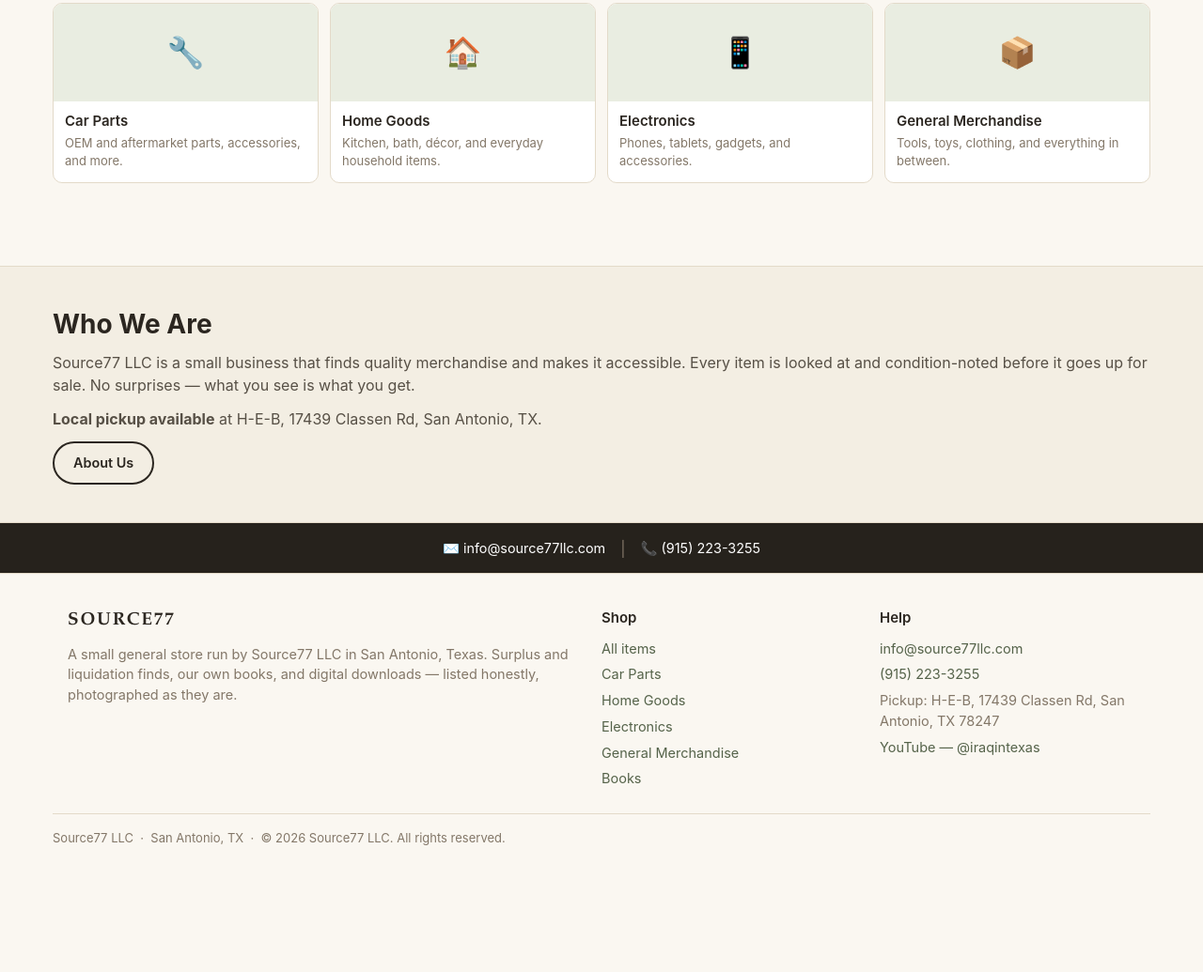
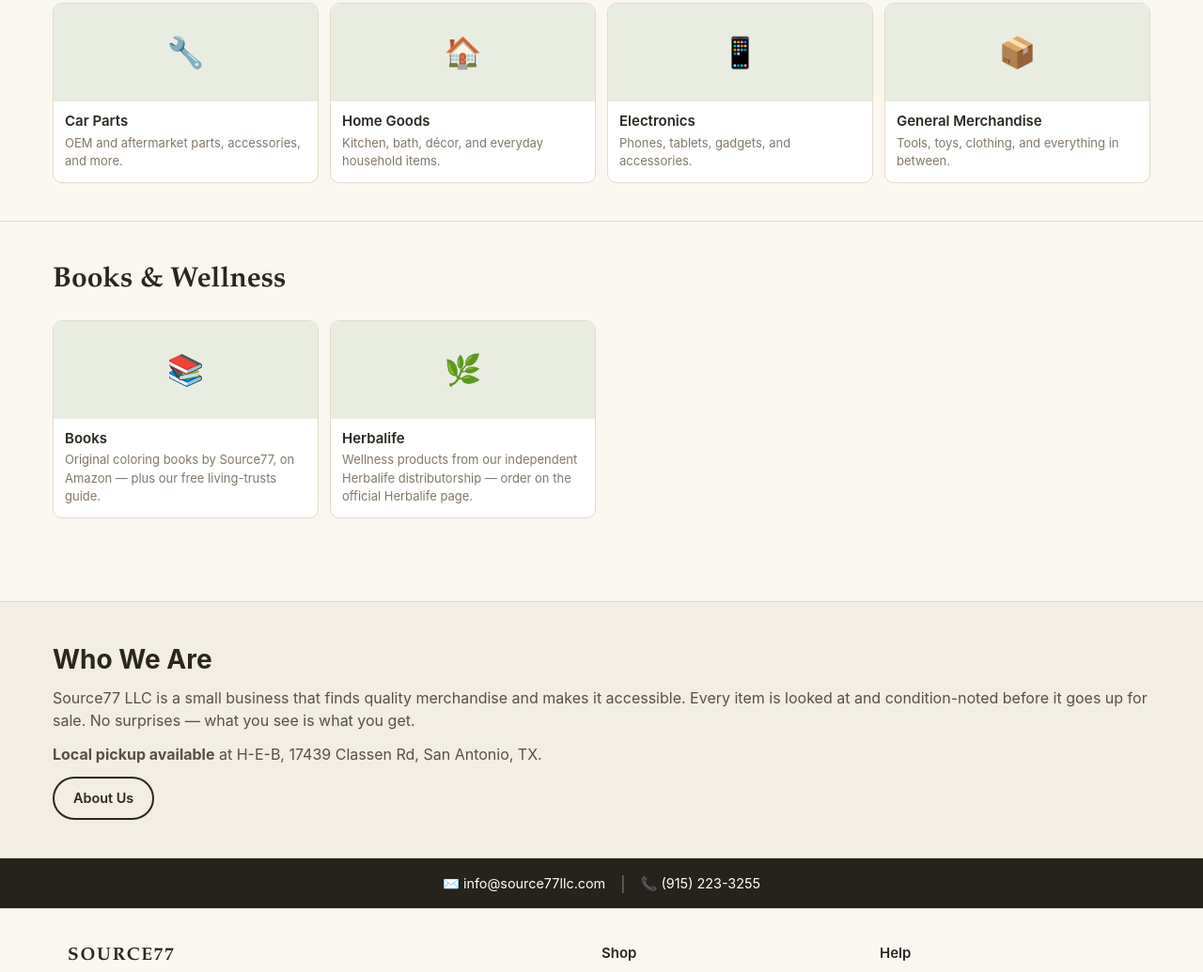
Before and after one commit to source77llc/source77-store, a plain HTML site: page public/index.html in a window 1280 px wide. Shown: the part 879-1914 px from the top of the page at 94% size. Before the commit the page ends 1824 px from the top, so only its background shows below. Drawn offline with Linux system fonts and the light colour scheme.

Commit message:
Add visible Books & Wellness sections to homepage

```diff
--- a/public/index.html
+++ b/public/index.html
@@ -74,6 +74,25 @@
     </div>
   </section>
 
+  <!-- ── Books & Wellness ─────────────────────────────────── -->
+  <section class="home-section">
+    <div class="container">
+      <h2 class="section-title">Books &amp; Wellness</h2>
+      <div class="category-grid">
+        <a href="books.html" class="category-card">
+          <div class="category-icon" aria-hidden="true">📚</div>
+          <h3>Books</h3>
+          <p>Original coloring books by Source77, on Amazon — plus our free living-trusts guide.</p>
+        </a>
+        <a href="herbalife.html" class="category-card">
+          <div class="category-icon" aria-hidden="true">🌿</div>
+          <h3>Herbalife</h3>
+          <p>Wellness products from our independent Herbalife distributorship — order on the official Herbalife page.</p>
+        </a>
+      </div>
+    </div>
+  </section>
+
   <!-- ── Who We Are ───────────────────────────────────────── -->
   <section class="home-section info-band">
     <div class="container about-blurb-inner">
```
